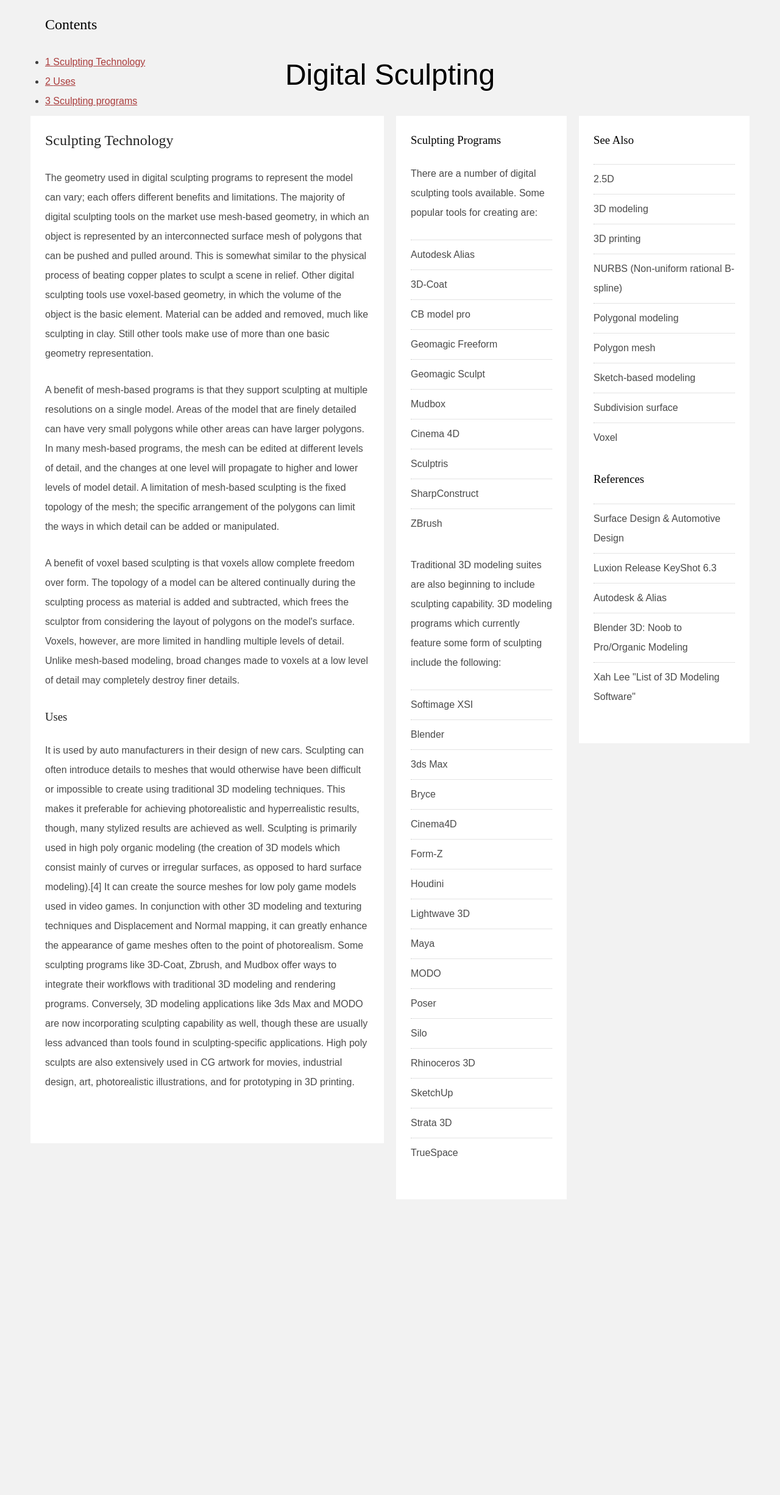
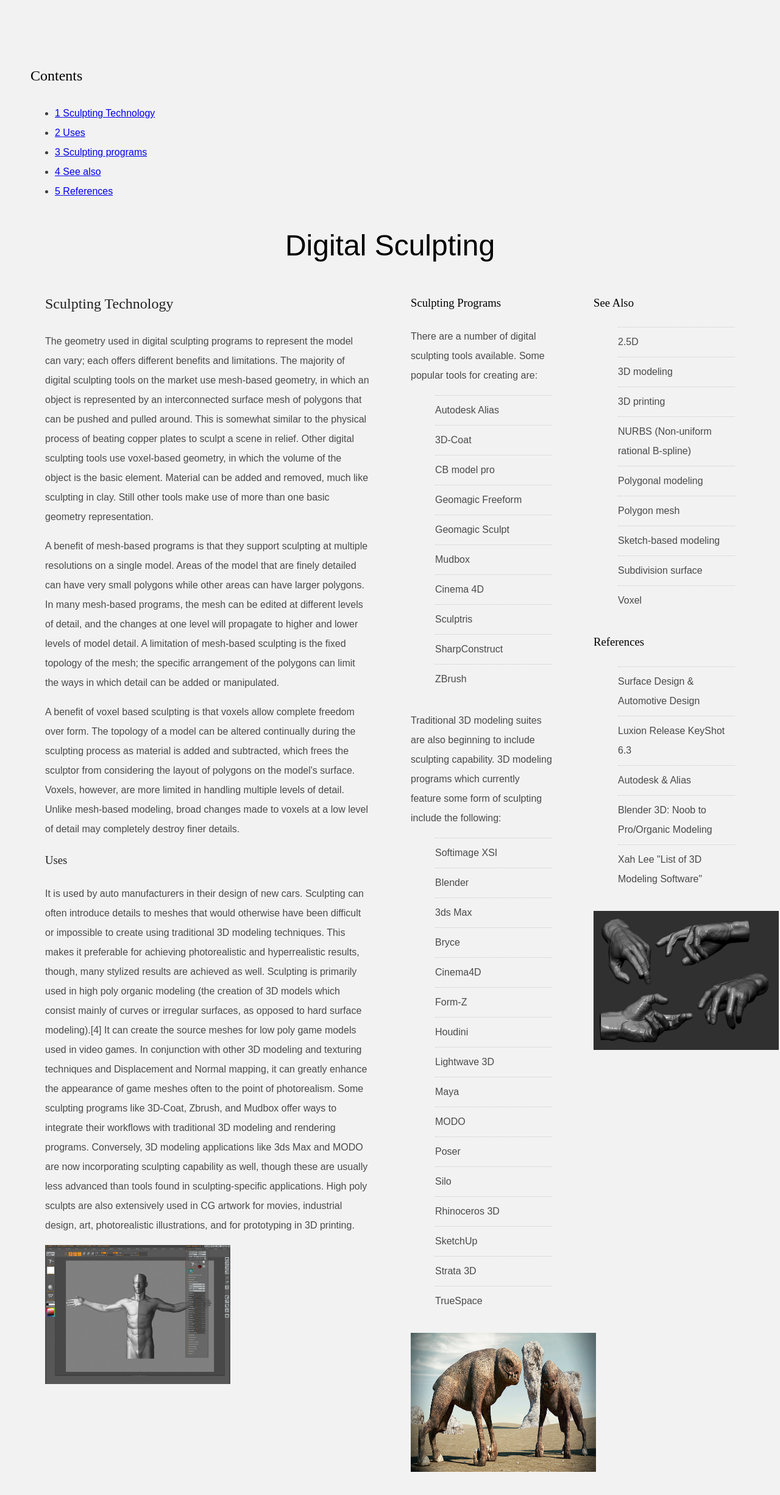
Before and after one commit to thattuckerguy/DSculptingWikipage, a plain HTML site: page index.html in a window 1280 px wide. Shown: the whole page at 61% size. Before the commit the page ends 2047 px from the top, so only its background shows below. Drawn offline with Linux system fonts and the light colour scheme; files that its build step writes are made by us from their sources.

Commit message:
Add files via upload

```diff
--- a/index.html
+++ b/index.html
@@ -58,6 +58,7 @@
 It can create the source meshes for low poly game models used in video games. In conjunction with other 3D modeling and texturing techniques and Displacement and Normal mapping, it can greatly enhance the appearance of game meshes often to the point of photorealism. Some sculpting programs like 3D-Coat, Zbrush, and Mudbox offer ways to integrate their workflows with traditional 3D modeling and rendering programs. Conversely, 3D modeling applications like 3ds Max and MODO are now incorporating sculpting capability as well, though these are usually less advanced than tools found in sculpting-specific applications.
 
 High poly sculpts are also extensively used in CG artwork for movies, industrial design, art, photorealistic illustrations, and for prototyping in 3D printing.</p>
+                                <img src="img/zpe01f_1024x1024.jpg" alt="3Dprogram" style="width:304px;height:228px;">
 
 						</div>
 
@@ -80,14 +81,18 @@
 <li>Subdivision surface</li>
     <li>Voxel</li>
 						</ul>
+
 						<h3><id="References">
 							References
 						</h3>
+
 						  <ul>
         <li>Surface Design & Automotive Design</li> <li>Luxion Release KeyShot 6.3</li> <li>Autodesk & Alias</li> <li>Blender 3D: Noob to Pro/Organic Modeling</li> <li>Xah Lee "List of 3D Modeling Software"</li>
     </ul>
+                            <img src="img/Hand-perspective.jpg" alt="3DHand" style="width:304px;height:228px;">
 					</div>
 					<div id="sidebar1">
+
 
 						<h3><id="Sculpting_programs">
 							Sculpting Programs
@@ -127,6 +132,7 @@
 <li>Strata 3D</li>
 <li>TrueSpace</li>
     </ul>
+                            <img src="img/3d_sculpted_creature.jpg" alt="Sculpted_creature" style="width:304px;height:228px;">
 					</div>
 					<br class="clear" />
 				</div>
--- a/main.css
+++ b/main.css
@@ -1,20 +1,15 @@
 
 
-* {
-	margin: 0;
-	padding: 0;
-}
+
+
 
 body {
-    margin: 0-auto;
+    margin: 1 auto;
     padding: 0;
 
 
 }
-a {
-	color: #AA3C3C;
-	text-decoration: underline;
-}
+
 
 a:hover {
 	text-decoration: none;
@@ -46,13 +41,9 @@
 	color: #000000;
 }
 
-img.left {
-	float: left;
-	margin: 8px 20px 20px 0;
+
 }
 
-img.top {
-	margin: 8px 0 20px 0;
 }
 
 p {
@@ -89,15 +80,15 @@
 	width: 532px;
 	float: left;
 	padding: 24px;
-	background: #ffffff;
+	!background: #ffffff;
 }
 
 
 
 #header {
 	position: relative;
-	padding: 24px;
-	height: 142px;
+	padding-top: 80px;
+	height: 350px;
 }
 
 #TitleText {
@@ -113,7 +104,7 @@
 #TitleText a {
 	text-decoration: none;
 	color: #000000;
-	text-shadow: 0 2px 0 #ffffff;
+
 }
 
 #TitleText h1 {
@@ -150,7 +141,7 @@
 
 
 #outer {
-	position: relative;
+	position: center;
 	width: 1180px;
 	margin: 0 auto;
 }
@@ -160,7 +151,7 @@
 	width: 232px;
 	margin: 0 24px 0 600px;
 	padding: 24px;
-	background: #ffffff;
+	!background: #ffffff;
 	color: #4a4a4a;
 }
 
@@ -186,7 +177,6 @@
 	width: 232px;
 	float: right;
 	padding: 24px;
-	background: #ffffff;
 	color: #4a4a4a;
 }
 
@@ -208,4 +198,34 @@
 	border-top: 0;
 }
 
-@media (min-width)
+
+@media (min-width: 40em) {
+  #content
+	width: 532px;
+	float: center;
+	padding: 24px;
+
+#sidebar2 {
+	width: 232px;
+	float: left;
+	padding: 24px;
+	color: #4a4a4a;
+  body {
+    width: 75%;
+    font-size: 110%;
+  }
+
+
+@media (min-width: 60em) {
+
+  body {
+    width: 50%;
+    font-size: 115%;
+  }
+    #sidebar2 {
+	width: 232px;
+	float: right;
+	padding: 24px;
+	color: #4a4a4a;
+}
+}
```
Also changed, not shown: img/Hand-perspective.jpg (added), img/zpe01f_1024x1024.jpg (added).
